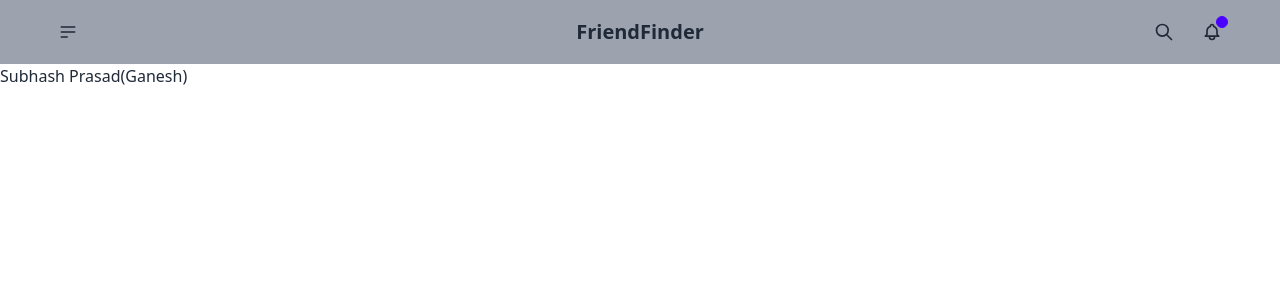
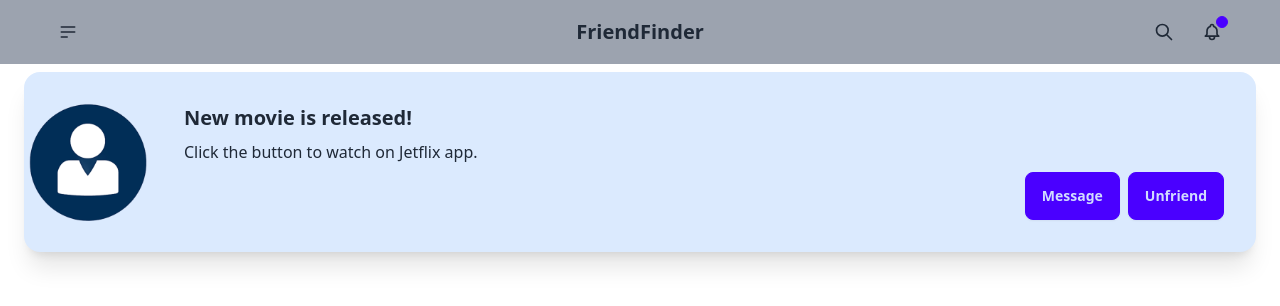
Before and after one commit to subhashdippu/Tutedude, a React (Create React App) app: page / in a window 1280 px wide. Shown: the top 306 px of the page. Built offline with nearby package versions, Linux system fonts and the light colour scheme.

Commit message:
adding friend list

```diff
--- /dev/null
+++ b/src/components/FriendList.js
@@ -0,0 +1,23 @@
+import React from "react";
+import Image from "./Image.png";
+const FriendList = () => {
+  return (
+    <div className="px-6 py-2">
+      <div className="card card-side bg-blue-100 shadow-xl">
+        <figure>
+          <img src={Image} alt="Movie" className="w-32 h-32 object-cover" />
+        </figure>
+        <div className="card-body">
+          <h2 className="card-title">New movie is released!</h2>
+          <p>Click the button to watch on Jetflix app.</p>
+          <div className="card-actions justify-end">
+            <button className="btn btn-primary">Message</button>
+            <button className="btn btn-primary">Unfriend</button>
+          </div>
+        </div>
+      </div>
+    </div>
+  );
+};
+
+export default FriendList;
--- a/src/router/Router.js
+++ b/src/router/Router.js
@@ -3,6 +3,7 @@
 import Home from "../pages/Home";
 import SignUp from "../pages/SignUp";
 import SignIn from "../pages/SignIn";
+import FriendList from "../components/FriendList";
 const router = createBrowserRouter([
   {
     path: "/",
@@ -11,7 +12,12 @@
       {
         path: "/",
         element: <Home />,
+        element: <FriendList />,
       },
+      // {
+      //   path: "/friend",
+      //   element: <FriendList />,
+      // },
     ],
   },
   {
```
Also changed, not shown: src/components/Image.png (added).
